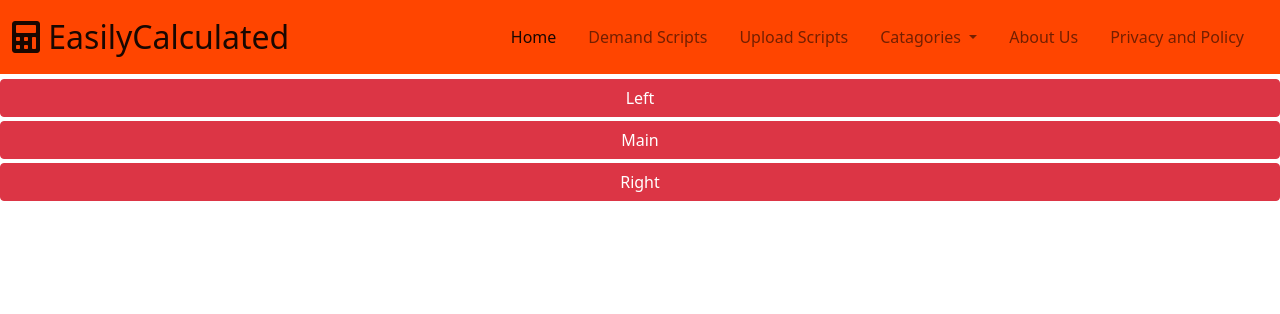
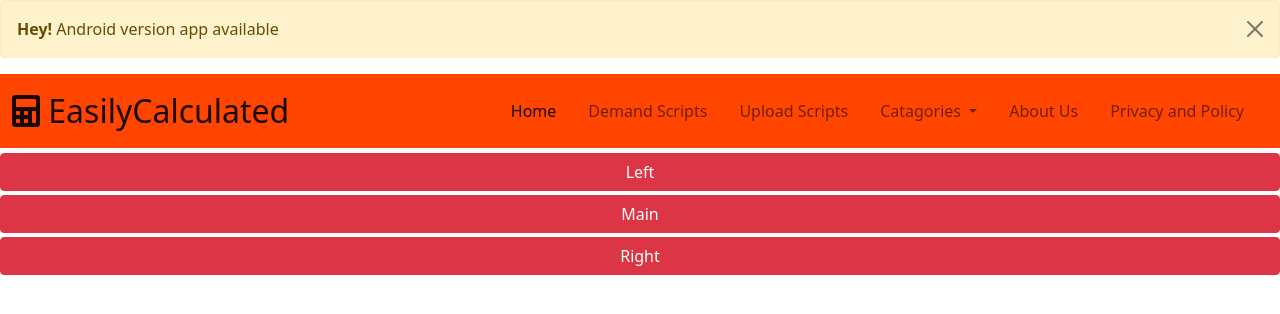
Before and after one commit to gurugit123/calguru.github.io, a plain HTML site: page index.html in a window 1280 px wide. Drawn offline with nearby package versions, Linux system fonts and the light colour scheme.

Commit message:
Update index.html

```diff
--- a/index.html
+++ b/index.html
@@ -20,6 +20,10 @@
 <!-- <p>Lorem ipsum dolor sit amet consectetur, adipisicing elit. Provident, quae praesentium nam ducimus vel velit repellat deserunt porro nesciunt optio voluptates et impedit ad odio illo? Voluptatibus repellendus, quo numquam, consequuntur distinctio reiciendis, illo quidem voluptate magnam adipisci sit consectetur. Ex, ab hic error nulla ea placeat dolorum voluptatibus doloremque sit deserunt mollitia magnam voluptatem quo tenetur distinctio voluptatum quae at ipsam id perspiciatis. Temporibus obcaecati voluptate nostrum, perferendis at porro vitae minima alias assumenda, placeat modi, eos facilis maxime maiores voluptas saepe similique ratione delectus cupiditate ipsa! Ipsam ipsa facere soluta sit illo fugiat modi quos delectus necessitatibus ratione velit aliquid maiores error aut, saepe id voluptas eaque expedita voluptatem molestiae? Dolores minima temporibus voluptatum consectetur aliquam porro obcaecati debitis quos, ex, nihil commodi impedit. Magni iste modi a amet praesentium eius, nulla voluptatem, aut, exercitationem sunt quis hic mollitia porro maiores rem ipsa veniam numquam impedit eveniet quas placeat. Corporis aliquam similique modi harum sed dolorum commodi ipsa debitis voluptatum. Accusamus quia architecto, ipsa quam corrupti at soluta eos aut animi voluptatum sed incidunt voluptatem fugit error nemo. Quia temporibus quod fugiat beatae quos, maxime omnis! Sapiente alias nostrum temporibus cum libero consequuntur voluptates a repudiandae sit vero?</p> -->
 
 <body>
+  <div class="alert alert-warning alert-dismissible fade show" role="alert">
+    <strong>Hey!</strong> Android version app available
+    <button type="button" class="btn-close" data-bs-dismiss="alert" aria-label="Close"></button>
+  </div>
     <nav class="navbar navbar-expand-lg navbar-light "  style="background-color:orangered;" >
       <div class="container-fluid">
         <a class="navbar-brand" id="bran"  href="#"><i class="fa fa-calculator" aria-hidden="true"></i> EasilyCalculated</a>
```
